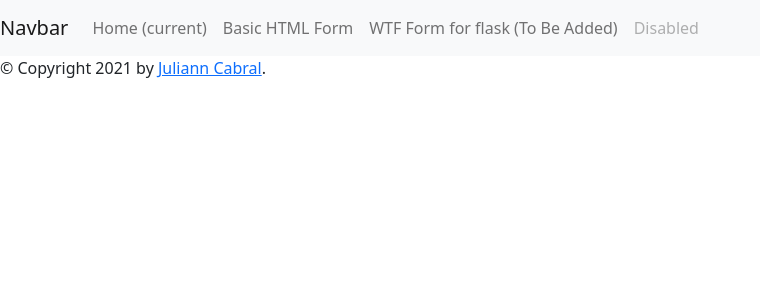
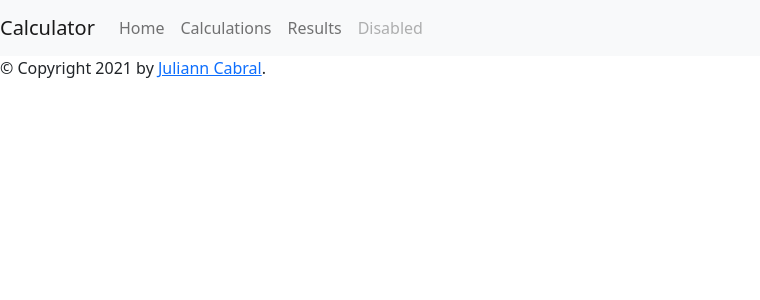
Before and after one commit to jcabral99/My-Calculator, a Flask app: template app/templates/base.html in a window 1280 px wide. Shown: the top 300 px of the page, without its empty margins (0-760 px from the left). Run offline with Flask 2, Linux system fonts and the light colour scheme; the template is opened without the code that fills it, so the values that code supplies are empty; parts of the project's set-up code (start-up, migrations or seed data) failed here and were passed over.

Commit message:
flash messages

```diff
--- a/app/controllers/calculator_controller.py
+++ b/app/controllers/calculator_controller.py
@@ -10,7 +10,6 @@ class CalculatorController(ControllerBase):
             error = 'You must enter a value for value 1 and or value 2'
         else:
             flash('You successfully calculated')
-            flash('You are awesome')
 
             # get the values out of the form
             value1 = request.form['value1']
--- a/app/templates/base.html
+++ b/app/templates/base.html
@@ -16,7 +16,7 @@
 </head>
 <body>
 <nav class="navbar navbar-expand-lg navbar-light bg-light">
-    <a class="navbar-brand" href="#">Navbar</a>
+    <a class="navbar-brand" href="#">Calculator</a>
     <button class="navbar-toggler" type="button" data-toggle="collapse" data-target="#navbarNav"
             aria-controls="navbarNav" aria-expanded="false" aria-label="Toggle navigation">
         <span class="navbar-toggler-icon"></span>
@@ -24,13 +24,13 @@
     <div class="collapse navbar-collapse" id="navbarNav">
         <ul class="navbar-nav">
             <li class="nav-item active">
-                <a class="nav-link" href="/">Home <span class="sr-only">(current)</span></a>
+                <a class="nav-link" href="/">Home</a>
             </li>
             <li class="nav-item">
-                <a class="nav-link" href="/basicform">Basic HTML Form</a>
+                <a class="nav-link" href="/basicform">Calculations</a>
             </li>
             <li class="nav-item">
-                <a class="nav-link" href="#">WTF Form for flask (To Be Added)</a>
+                <a class="nav-link" href="#">Results</a>
             </li>
             <li class="nav-item">
                 <a class="nav-link disabled" href="#">Disabled</a>
```
